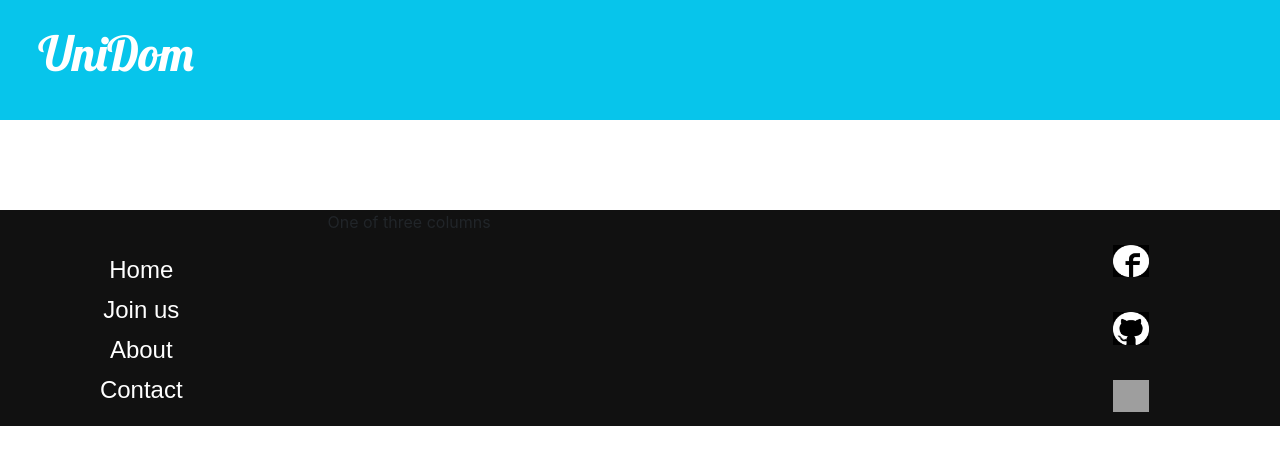
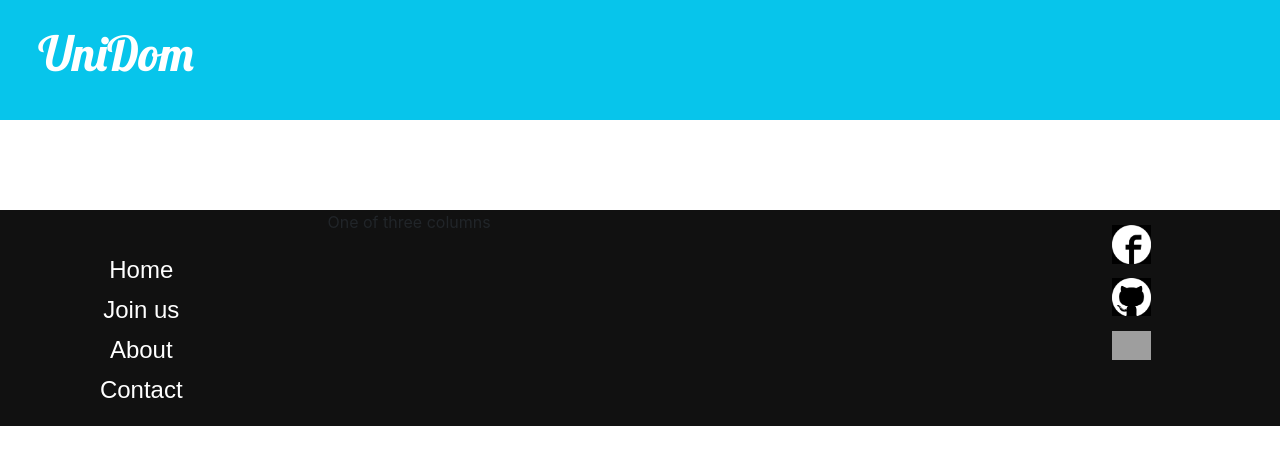
Before and after one commit to prakhar1144/my-first-blog, a Django app: template blog/templates/blog/base.html in a window 1280 px wide. Shown: the top 465 px of the page. Run offline with Django 3.2, Linux system fonts and the light colour scheme; the template is opened without the code that fills it, so the values that code supplies are empty; parts of the project's set-up code (start-up, migrations or seed data) failed here and were passed over; some libraries are stand-ins or nearby versions; grey boxes are pictures that could not be loaded.

Commit message:
footer colmn 3 magin changed to 5% and image width to 13% height excluded

```diff
--- a/blog/static/css/blog.css
+++ b/blog/static/css/blog.css
@@ -133,13 +133,13 @@ footer{
     text-align: center;
     /*position: center;*/
     /*padding-left: 110px;*/
-    margin-top: 35px;
+    margin-top: 5%;
 }
 
 #col3 a img {
 
-	width: 12%;
-	height: 15%;
+	width: 13%;
+	/*height: 22%;*/
 
 
 }
```
